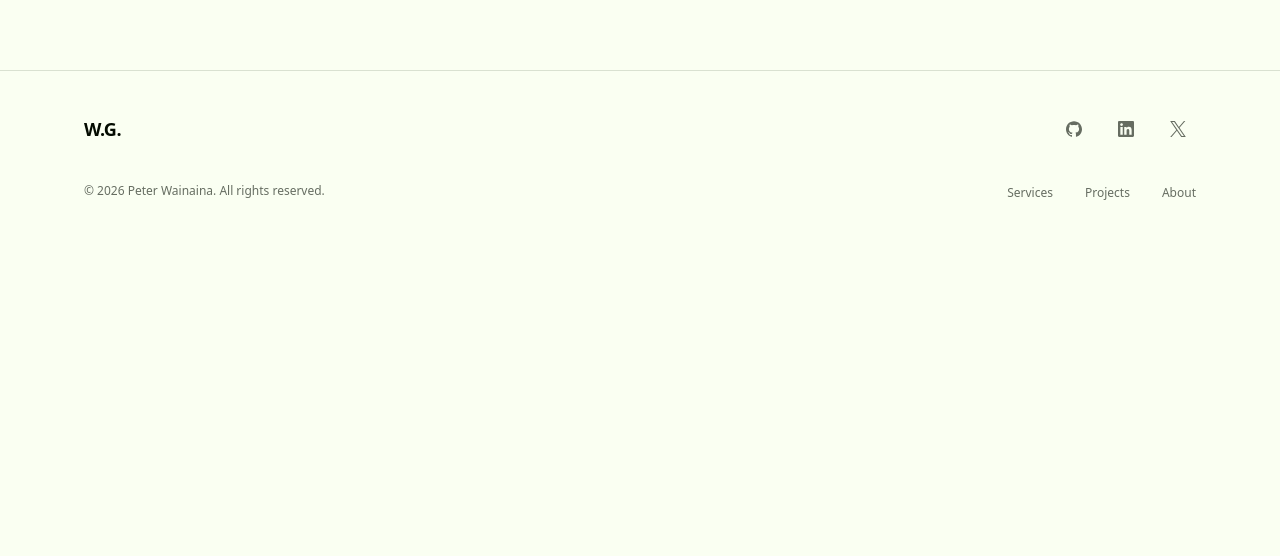
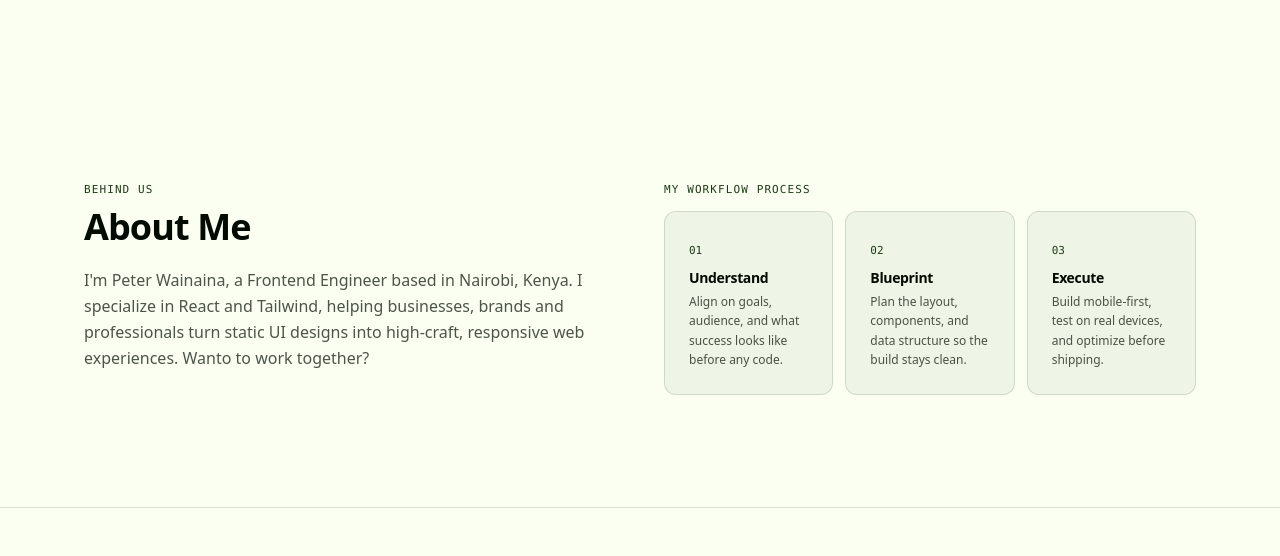
Before and after one commit to WainainaGathecha/visual-portfolio, a React (Vite) app: page / in a window 1280 px wide. Shown: the part 723-1279 px from the top of the page. Before the commit the page ends 966 px from the top, so only its background shows below. Built offline with nearby package versions, Linux system fonts and the light colour scheme.

Commit message:
feat: implement About section
- update about section data in portfolioData.json

```diff
--- a/src/App.jsx
+++ b/src/App.jsx
@@ -1,6 +1,7 @@
 import Navbar from './components/Navbar';
 import Footer from './components/Footer';
 import Hero from './sections/Hero';
+import About from './sections/About';
 
 export default function App() {
   return (
@@ -8,6 +9,7 @@ export default function App() {
       <Navbar />
       <main>
         <Hero />
+        <About />
 
       </main>
       <Footer/>
--- a/src/data/portfolioData.json
+++ b/src/data/portfolioData.json
@@ -65,7 +65,7 @@
     "enabled": true,
     "eyebrow": "Behind Us",
     "title": "About Me",
-    "body": "I'm a self-taught frontend engineer who cares about the details that move business numbers: load speed, clear hierarchy, and layouts that work on every screen. I've shipped live client sites and brought mobile PageSpeed scores into the green. I'm now building toward remote and startup roles.",
+    "body": "I'm Peter Wainaina, a Frontend Engineer based in Nairobi, Kenya. I specialize in React and Tailwind, helping businesses, brands and professionals turn static UI designs into high-craft, responsive web experiences. Wanto to work together?",
     "processTitle": "My Workflow Process",
     "process": [
       { "step": "01", "title": "Understand", "description": "Align on goals, audience, and what success looks like before any code." },
--- a/src/sections/About.jsx
+++ b/src/sections/About.jsx
@@ -0,0 +1,60 @@
+import data from '../data/portfolioData.json';
+import Card from '../components/Card';
+import Section from '../components/Section';
+import SectionHeader from '../components/SectionHeader';
+
+const { about } = data;
+const stats = about.stats.enabled ? about.stats.items.filter((item) => item.value) : [];
+
+export default function About() {
+  if (about.enabled === false) return null;
+
+  return (
+    <Section id="about">
+      <div className="grid gap-12 md:grid-cols-2">
+        <div>
+          <SectionHeader eyebrow={about.eyebrow} title={about.title} />
+          <p className="mt-5 max-w-xl leading-relaxed text-brand-dark-bg/70 dark:text-brand-light-bg/70">
+            {about.body}
+          </p>
+        </div>
+
+        <div>
+          <p className="font-mono text-[11px] uppercase tracking-widest text-brand-forest dark:text-brand-lime-accent">
+            {about.processTitle}
+          </p>
+          <ol className="mt-3 grid gap-3 sm:grid-cols-3">
+            {about.process.map((item) => (
+              <li key={item.step}>
+                <Card className="h-full p-4">
+                  <span className="font-mono text-[11px] text-brand-forest dark:text-brand-lime-accent">
+                    {item.step}
+                  </span>
+                  <h3 className="mt-2 text-sm font-semibold">{item.title}</h3>
+                  <p className="mt-1 text-xs leading-relaxed text-brand-dark-bg/70 dark:text-brand-light-bg/70">
+                    {item.description}
+                  </p>
+                </Card>
+              </li>
+            ))}
+          </ol>
+        </div>
+      </div>
+
+      {stats.length > 0 && (
+        <Card className="mt-12">
+          <dl className="grid grid-cols-3 gap-4 text-center">
+            {stats.map((stat) => (
+              <div key={stat.label} className="flex flex-col-reverse gap-1">
+                <dt className="text-xs text-brand-dark-bg/70 dark:text-brand-light-bg/70">{stat.label}</dt>
+                <dd className="font-display text-3xl font-bold text-brand-forest md:text-5xl dark:text-brand-lime-accent">
+                  {stat.value}
+                </dd>
+              </div>
+            ))}
+          </dl>
+        </Card>
+      )}
+    </Section>
+  );
+}
```
